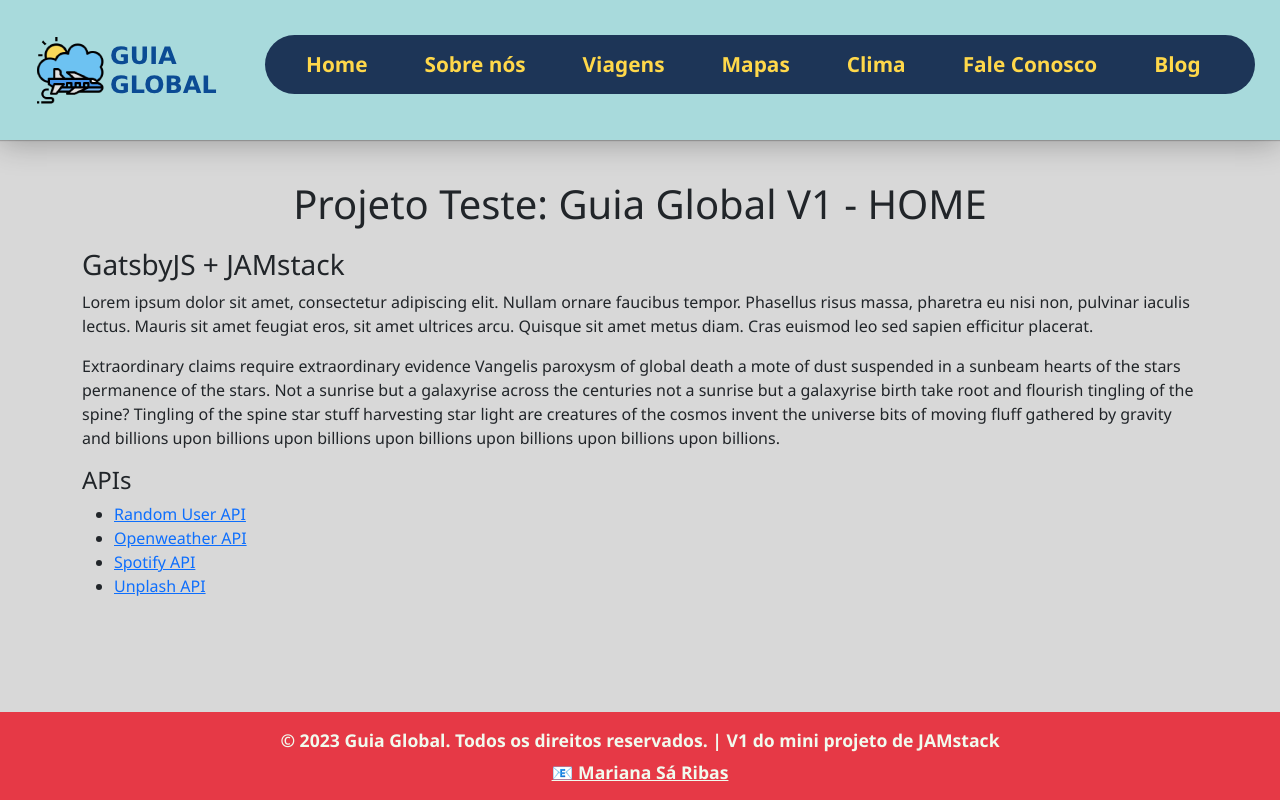
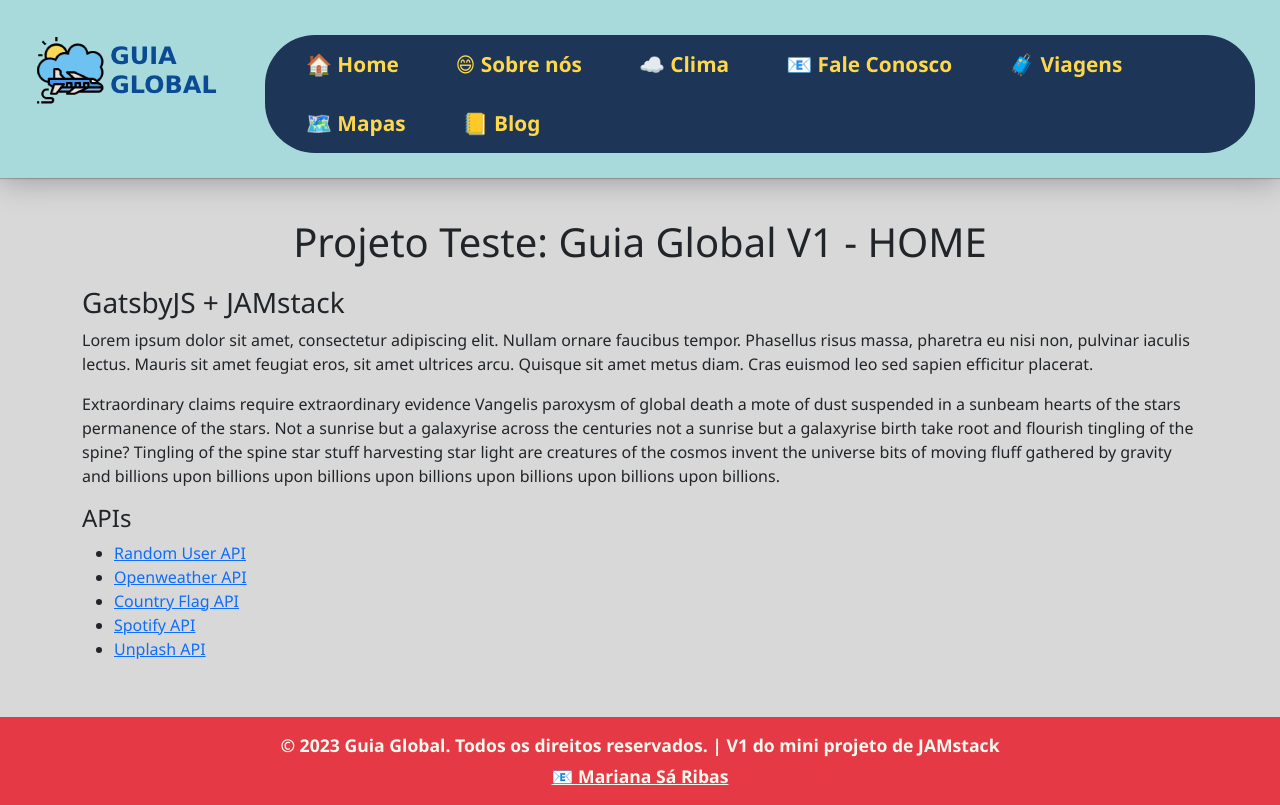
Before and after one commit to marianarj89/v1-projeto-guia-global, a Gatsby site: page / in a window 1280 px wide. Built offline with nearby package versions, Linux system fonts and the light colour scheme; Gatsby itself is replaced by a stand-in of ours.

Commit message:
atualização menu: sobre, clima, contato atualizadas

```diff
--- a/src/components/header.js
+++ b/src/components/header.js
@@ -8,13 +8,13 @@ export default function Header() {
     <div className={headerStyles.header}>
       <img className={headerStyles.logo} src={logo} alt="logo Guia Global" Link to="/"/>
       <nav className={headerStyles.topnav}>
-        <Link to="/">Home</Link>
-        <Link to="/sobre-nos">Sobre nós</Link>
-        <Link to="/viagens">Viagens</Link>
-        <Link to="/mapas">Mapas</Link>
-        <Link to="/clima">Clima</Link>
-        <Link to="/fale-conosco">Fale Conosco</Link>
-        <Link to="/blog">Blog</Link>
+        <Link to="/">🏠 Home</Link>
+        <Link to="/sobre-nos">😄 Sobre nós</Link>
+        <Link to="/clima"> ☁️ Clima</Link>
+        <Link to="/fale-conosco"> 📧 Fale Conosco</Link>
+        <Link to="/viagens">🧳 Viagens</Link>
+        <Link to="/mapas">🗺️ Mapas</Link>
+        <Link to="/blog">📒 Blog</Link>
       </nav>
     </div>
   );
--- a/src/markdown/index.md
+++ b/src/markdown/index.md
@@ -17,5 +17,6 @@ Extraordinary claims require extraordinary evidence Vangelis paroxysm of global
 
 * [Random User API](https://randomuser.me/)
 * [Openweather API](https://randomuser.me/)
+* [Country Flag API](https://flagsapi.com/)
 * [Spotify API](https://randomuser.me/)
 * [Unplash API](https://randomuser.me/)
```
